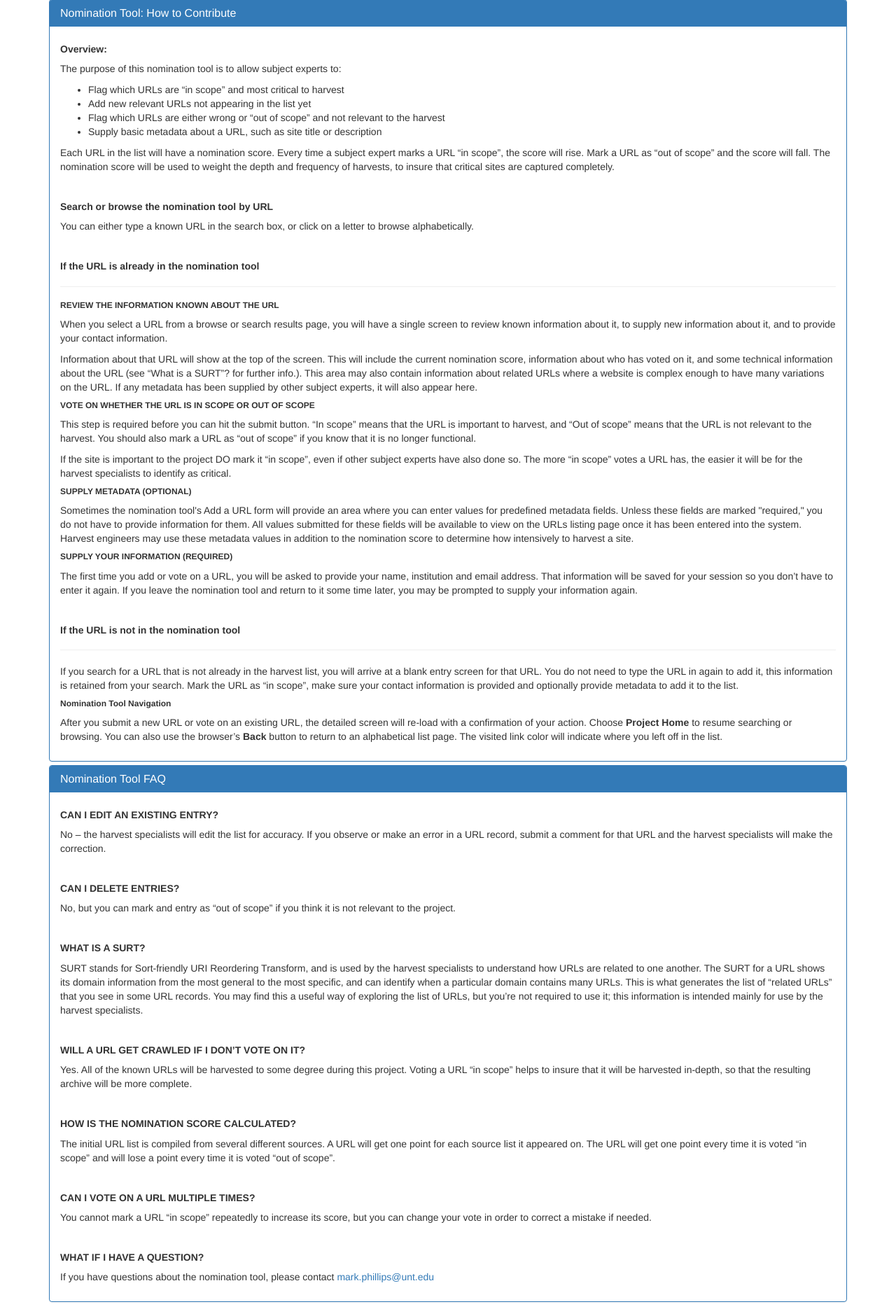
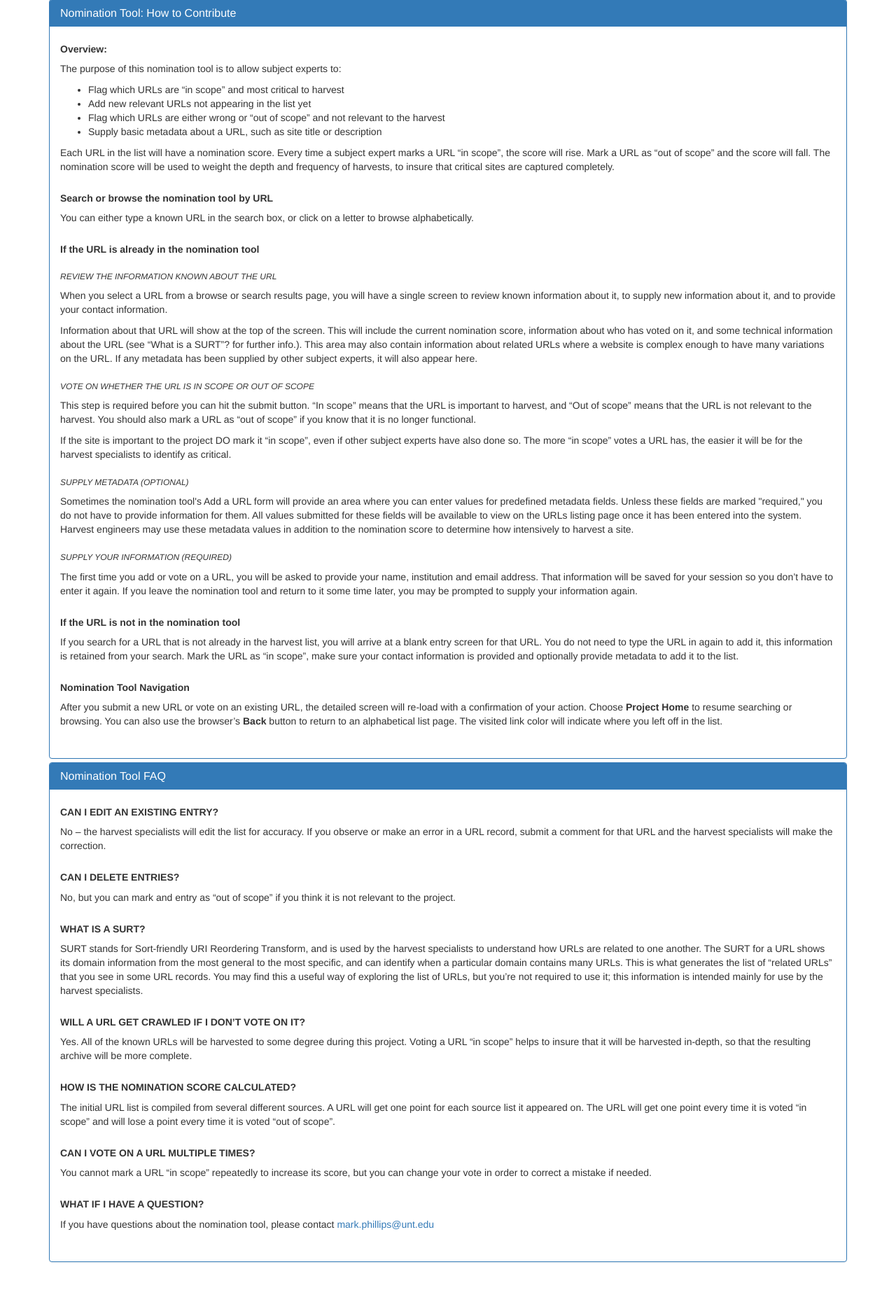
Before and after one commit to unt-libraries/django-nomination, a Django app: page /nomination/help/ in a window 1280 px wide. Shown: the part 73-1953 px from the top of the page at 70% size. After the commit the page ends 1876 px from the top, so only its background shows below. Run offline with Django 3.2, Linux system fonts and the light colour scheme; some libraries are stand-ins or nearby versions.

Commit message:
Modify help.html based on PR feedback.

```diff
--- a/nomination/templates/nomination/help.html
+++ b/nomination/templates/nomination/help.html
@@ -10,30 +10,34 @@
                 <h4 class="panel-title">Nomination Tool: How to Contribute</h4>
             </div>
             <div class="panel-body">
-                <h5><b>Overview:</b></h5>
-                <p>The purpose of this nomination tool is to allow subject experts to:</p>
+                <div class="help-text">
+                    <h5>Overview:</h5>
+                    <p>
+                        The purpose of this nomination tool is to allow subject experts to:
                         <ul>
                             <li>Flag which URLs are “in scope” and most critical to harvest</li>
                             <li>Add new relevant URLs not appearing in the list yet</li>
                             <li>Flag which URLs are either wrong or “out of scope” and not relevant to the harvest</li>
                             <li>Supply basic metadata about a URL, such as site title or description</li>
                         </ul>
+                    </p>
                     <p>
                         Each URL in the list will have a nomination score.  Every time a subject expert
                         marks a URL “in scope”, the score will rise.  Mark a URL as “out of scope” and
                         the score will fall.  The nomination score will be used to weight the depth and
                         frequency of harvests, to insure that critical sites are captured completely.
                     </p>
-                <br>
-                <h5><b>Search or browse the nomination tool by URL</b></h5>
+                </div>
+                <div class="help-text">
+                    <h5>Search or browse the nomination tool by URL</h5>
                     <p>
                         You can either type a known URL in the search box, or click
                         on a letter to browse alphabetically.
                     </p>
-                <br>
-                <h5><b>If the URL is already in the nomination tool</b></h5>
-                <hr>
-                <h6><b>REVIEW THE INFORMATION KNOWN ABOUT THE URL</b></h6>
+                </div>
+                <div class="help-text">
+                    <h5>If the URL is already in the nomination tool</h5>
+                    <h6>REVIEW THE INFORMATION KNOWN ABOUT THE URL</h6>
                     <p>
                         When you select a URL from a browse or search results page, you will have a
                         single screen to review known information about it, to supply new information
@@ -48,7 +52,7 @@
                         any metadata has been supplied by other subject experts, it will also
                         appear here.
                     </p>
-                <h6><b>VOTE ON WHETHER THE URL IS IN SCOPE OR OUT OF SCOPE</b></h6>
+                    <h6>VOTE ON WHETHER THE URL IS IN SCOPE OR OUT OF SCOPE</h6>
                     <p>
                         This step is required before you can hit the submit button.  “In scope” means
                         that the URL is important to harvest, and “Out of scope” means that the URL
@@ -60,7 +64,7 @@
                         subject experts have also done so.  The more “in scope” votes a URL has, the
                         easier it will be for the harvest specialists to identify as critical.
                     </p>
-                <h6><b>SUPPLY METADATA (OPTIONAL)</b></h6>
+                    <h6>SUPPLY METADATA (OPTIONAL)</h6>
                     <p>
                         Sometimes the nomination tool's Add a URL form will provide an area where you
                         can enter values for predefined metadata fields. Unless these fields are marked
@@ -70,7 +74,7 @@
                         metadata values in addition to the nomination score to determine how
                         intensively to harvest a site.
                     </p>
-                <h6><b>SUPPLY YOUR INFORMATION (REQUIRED)</b></h6>
+                    <h6>SUPPLY YOUR INFORMATION (REQUIRED)</h6>
                     <p>
                         The first time you add or vote on a URL, you will be asked to provide your
                         name, institution and email address.  That information will be saved for
@@ -78,9 +82,9 @@
                         nomination tool and return to it some time later, you may be prompted to
                         supply your information again.
                     </p>
-                <br>
-                <h5><b>If the URL is not in the nomination tool</b></h5>
-                <hr>
+                </div>
+                <div class="help-text">
+                    <h5>If the URL is not in the nomination tool</h5>
                     <p>
                         If you search for a URL that is not already in the harvest list, you will
                         arrive at a blank entry screen for that URL.  You do not need to type the
@@ -88,7 +92,9 @@
                         Mark the URL as “in scope”, make sure your contact information is provided
                         and optionally provide metadata to add it to the list.
                     </p>
-                <h6><b>Nomination Tool Navigation</b></h6>
+                </div>
+                <div class="help-text">
+                    <h5>Nomination Tool Navigation</h5>
                     <p>
                         After you submit a new URL or vote on an existing URL, the detailed screen
                         will re-load with a confirmation of your action.  Choose
@@ -98,25 +104,29 @@
                     </p>
                 </div>
             </div>
+        </div>
         <div class="panel panel-primary">
             <div class="panel-heading">
                 <h4 class="panel-title">Nomination Tool FAQ</h4>
             </div>
             <div class="panel-body">
-                <h5><b>CAN I EDIT AN EXISTING ENTRY?</b></h5>
+                <div class="help-text">
+                    <h5>CAN I EDIT AN EXISTING ENTRY?</h5>
                     <p>
                         No – the harvest specialists will edit the list for accuracy.  If you observe
                         or make an error in a URL record, submit a comment for that URL and the
                         harvest specialists will make the correction.
                     </p>
-                <br>
-                <h5><b>CAN I DELETE ENTRIES?</b></h5>
+                </div>
+                <div class="help-text">
+                    <h5>CAN I DELETE ENTRIES?</h5>
                     <p>
                         No, but you can mark and entry as “out of scope” if you think it is
                         not relevant to the project.
                     </p>
-                <br>
-                <h5><b>WHAT IS A SURT?</b></h5>
+                </div>
+                <div class="help-text">
+                    <h5>WHAT IS A SURT?</h5>
                     <p>
                         SURT stands for Sort-friendly URI Reordering Transform, and is used by the
                         harvest specialists to understand how URLs are related to one another.  The
@@ -127,29 +137,33 @@
                         required to use it; this information is intended mainly for use by the harvest
                         specialists.
                     </p>
-                <br>
-                <h5><b>WILL A URL GET CRAWLED IF I DON’T VOTE ON IT?</b></h5>
+                </div>
+                <div class="help-text">
+                    <h5>WILL A URL GET CRAWLED IF I DON’T VOTE ON IT?</h5>
                     <p>
                         Yes.  All of the known URLs will be harvested to some degree during this
                         project.  Voting a URL “in scope” helps to insure that it will be
                         harvested in-depth, so that the resulting archive will be more complete.
                     </p>
-                <br>
-                <h5><b>HOW IS THE NOMINATION SCORE CALCULATED?</b></h5>
+                </div>
+                <div class="help-text">
+                    <h5>HOW IS THE NOMINATION SCORE CALCULATED?</h5>
                     <p>
                         The initial URL list is compiled from several different sources.  A URL
                         will get one point for each source list it appeared on.  The URL will get
                         one point every time it is voted “in scope” and will lose a point every
                         time it is voted “out of scope”.
                     </p>
-                <br>
-                <h5><b>CAN I VOTE ON A URL MULTIPLE TIMES?</b></h5>
+                </div>
+                <div class="help-text">
+                    <h5>CAN I VOTE ON A URL MULTIPLE TIMES?</h5>
                     <p>
                         You cannot mark a URL “in scope” repeatedly to increase its score, but you
                         can change your vote in order to correct a mistake if needed.
                     </p>
-                <br>
-                <h5><b>WHAT IF I HAVE A QUESTION?</b></h5>
+                </div>
+                <div class="help-text">
+                    <h5>WHAT IF I HAVE A QUESTION?</h5>
                     <p>
                         If you have questions about the nomination tool, please contact
                         <a href="mailto:mark.phillips@unt.edu">mark.phillips@unt.edu</a>
@@ -157,5 +171,6 @@
                 </div>
             </div>
         </div>
+    </div>
 
 {% endblock %}
```
Lines whose indentation alone changed are shown as unchanged.
